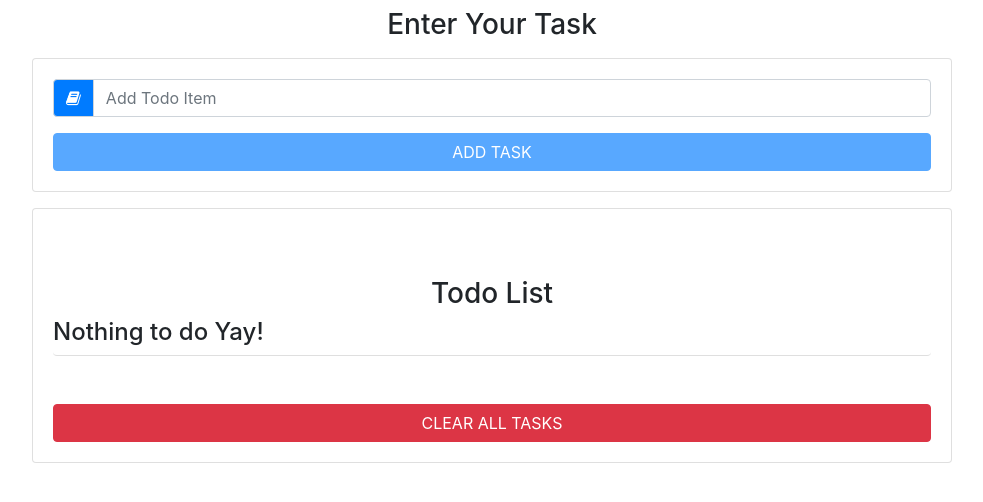
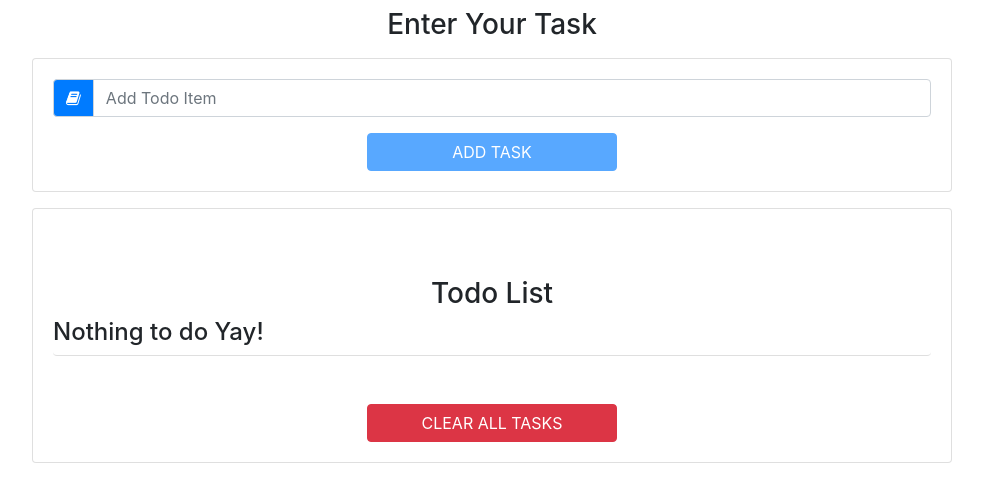
Before and after one commit to cdking007/todo-reactjs, a React (Create React App) app: page / in a window 1280 px wide. Shown: the top 502 px of the page, without its empty margins (148-1131 px from the left). Built offline with nearby package versions, Linux system fonts and the light colour scheme.

Commit message:
customization in todo input feild

```diff
--- a/package.json
+++ b/package.json
@@ -9,7 +9,8 @@
     "react": "^16.13.1",
     "react-dom": "^16.13.1",
     "react-scripts": "^3.4.3",
-    "uuid": "^8.2.0"
+    "uuid": "^8.2.0",
+    "yarn": "^1.22.10"
   },
   "scripts": {
     "start": "react-scripts start",
--- a/src/components/TodoInput.component.jsx
+++ b/src/components/TodoInput.component.jsx
@@ -24,7 +24,7 @@ class TodoInput extends Component {
           {editItem === false && (
             <button
               className="btn btn-primary btn-block mt-3 text-uppercase"
-              disabled={item.length > 1 ? false : true}
+              disabled={item.length > 1 ? false : true} style={{width:'250px',margin:'auto'}}
             >
               Add Task
             </button>
--- a/src/components/Todolist.component.jsx
+++ b/src/components/Todolist.component.jsx
@@ -21,7 +21,7 @@ class TodoList extends React.Component {
         </ul>
         <button
           className="btn btn-block btn-danger text-uppercase"
-          onClick={clearList}
+          onClick={clearList} style={{width:'250px',margin:'auto'}}
         >
           Clear All Tasks
         </button>
```
Also changed, not shown: 1 other file (tests, documents, lock files or other folders).
